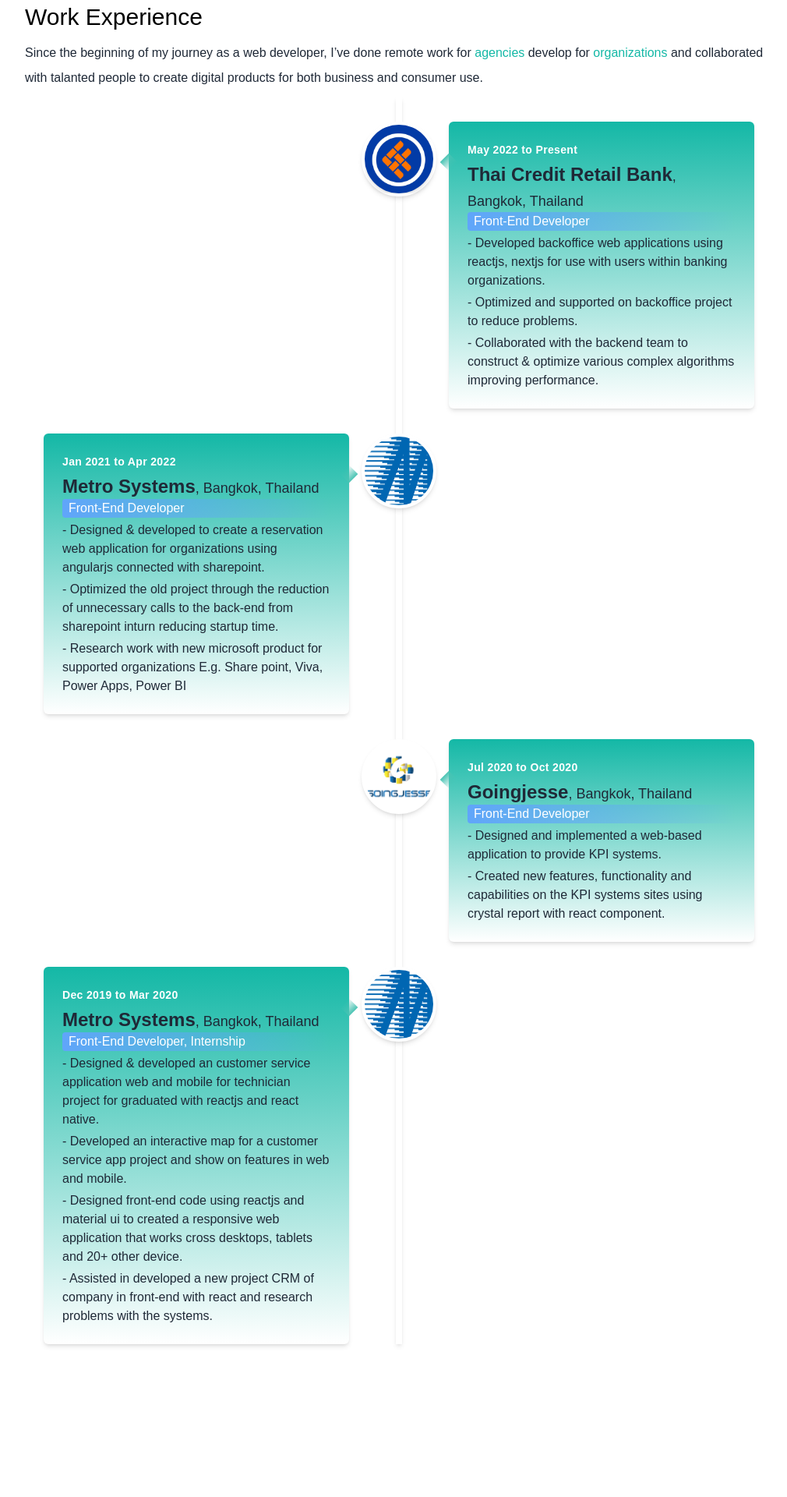
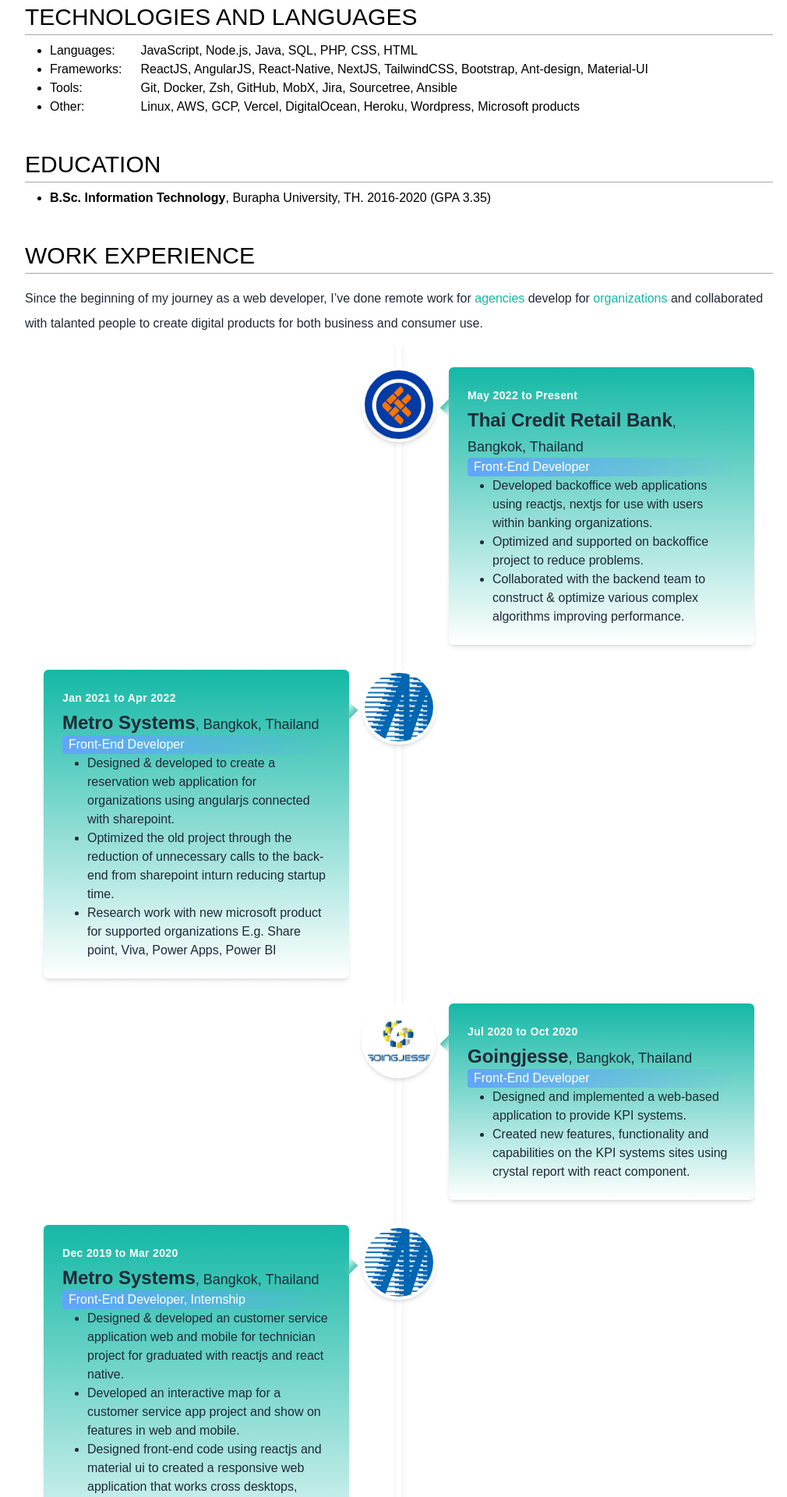
Before and after one commit to habonn/port-peem, a Next.js app: page / in a window 1280 px wide. Shown: the part 840-2760 px from the top of the page at 78% size, without its empty margins (128-1138 px from the left). Before the commit the page ends 2604 px from the top, so only its background shows below. Built offline with nearby package versions, Linux system fonts and the light colour scheme.

Commit message:
add tech and education

```diff
--- a/pages/index.js
+++ b/pages/index.js
@@ -99,10 +99,39 @@
             </div>
           </div>
         </section>
-        {/* <section>
+        <section className="py-10">
           <div>
-            <h3 className="text-3xl py-1 dark:text-white ">Services I offer</h3>
-            <p className="text-md py-2 leading-8 text-gray-800 dark:text-gray-200">
+            <h3 className="text-3xl py-1 dark:text-white ">
+              TECHNOLOGIES AND LANGUAGES
+            </h3>
+            <hr className="border-[#a9a9a9] mb-2 mt-0"></hr>
+            <ul class="text-left list-disc pl-8">
+              <li>
+                <span class="w-28 inline-block">Languages:</span>{" "}
+                <span>JavaScript, Node.js, Java, SQL, PHP, CSS, HTML</span>{" "}
+              </li>
+              <li>
+                <span class="w-28 inline-block">Frameworks:</span>{" "}
+                <span>
+                  ReactJS, AngularJS, React-Native, NextJS, TailwindCSS,
+                  Bootstrap, Ant-design, Material-UI
+                </span>{" "}
+              </li>
+              <li>
+                <span class="w-28 inline-block">Tools:</span>{" "}
+                <span>
+                  Git, Docker, Zsh, GitHub, MobX, Jira, Sourcetree, Ansible{" "}
+                </span>{" "}
+              </li>
+              <li>
+                <span class="w-28 inline-block">Other:</span>{" "}
+                <span>
+                  Linux, AWS, GCP, Vercel, DigitalOcean, Heroku, Wordpress,
+                  Microsoft products
+                </span>{" "}
+              </li>
+            </ul>
+            {/* <p className="text-md py-2 leading-8 text-gray-800 dark:text-gray-200">
               Since the beginning of my journey as a freelance designer and
               developer, I've done remote work for
               <span className="text-teal-500"> agencies </span>
@@ -158,12 +187,25 @@
               <p className="text-gray-800 py-1">Illustrator</p>
               <p className="text-gray-800 py-1">Figma</p>
               <p className="text-gray-800 py-1">Indesign</p>
+            </div> */}
           </div>
+        </section>
+        <section>
+          <div>
+            <h3 className="text-3xl py-1 dark:text-white ">EDUCATION</h3>
+            <hr className="border-[#a9a9a9] mb-2 mt-0"></hr>
+            <ul class="text-left list-disc pl-8">
+              <li>
+                <strong> B.Sc. Information Technology</strong>,
+                <span> Burapha University, TH. 2016-2020 (GPA 3.35)</span>{" "}
+              </li>
+            </ul>
           </div>
-        </section> */}
+        </section>
         <section id="experience" className="py-10">
           <div>
-            <h3 className="text-3xl py-1 dark:text-white ">Work Experience</h3>
+            <h3 className="text-3xl py-1 dark:text-white ">WORK EXPERIENCE</h3>
+            <hr className="border-[#a9a9a9] mb-2 mt-0"></hr>
             <p className="text-md py-2 leading-8 text-gray-800 dark:text-gray-200">
               Since the beginning of my journey as a web developer, I’ve done
               remote work for
@@ -211,18 +253,21 @@
                     <h3 className="px-2 text-white bg-gradient-to-r from-blue-400 rounded">
                       Front-End Developer
                     </h3>
-                    <p className="pt-1">
-                      - Developed backoffice web applications using reactjs,
+                    <ul class="text-left list-disc pl-8">
+                      <li>
+                        Developed backoffice web applications using reactjs,
                         nextjs for use with users within banking organizations.
-                    </p>
-                    <p className="pt-1">
-                      - Optimized and supported on backoffice project to reduce
+                      </li>
+                      <li>
+                        Optimized and supported on backoffice project to reduce
                         problems.
-                    </p>
-                    <p className="pt-1">
-                      - Collaborated with the backend team to construct &
-                      optimize various complex algorithms improving performance.
-                    </p>
+                      </li>
+                      <li>
+                        Collaborated with the backend team to construct &
+                        optimize various complex algorithms improving
+                        performance.
+                      </li>
+                    </ul>
                   </div>
                 </div>
               </div>
@@ -260,20 +305,23 @@
                     <h3 className="px-2 text-white bg-gradient-to-r from-blue-400 rounded">
                       Front-End Developer
                     </h3>
-                    <p className="pt-1">
-                      - Designed & developed to create a reservation web
+                    <ul class="text-left list-disc pl-8">
+                      <li>
+                        Designed & developed to create a reservation web
                         application for organizations using angularjs connected
                         with sharepoint.
-                    </p>
-                    <p className="pt-1">
-                      - Optimized the old project through the reduction of
+                      </li>
+                      <li>
+                        Optimized the old project through the reduction of
                         unnecessary calls to the back-end from sharepoint inturn
                         reducing startup time.
-                    </p>
-                    <p className="pt-1">
-                      - Research work with new microsoft product for supported
-                      organizations E.g. Share point, Viva, Power Apps, Power BI
-                    </p>
+                      </li>
+                      <li>
+                        Research work with new microsoft product for supported
+                        organizations E.g. Share point, Viva, Power Apps, Power
+                        BI
+                      </li>
+                    </ul>
                   </div>
                 </div>
               </div>
@@ -307,15 +355,17 @@
                     <h3 className="px-2 text-white bg-gradient-to-r from-blue-400 rounded">
                       Front-End Developer
                     </h3>
-                    <p className="pt-1">
-                      - Designed and implemented a web-based application to
+                    <ul class="text-left list-disc pl-8">
+                      <li>
+                        Designed and implemented a web-based application to
                         provide KPI systems.
-                    </p>
-                    <p className="pt-1">
-                      - Created new features, functionality and capabilities on
+                      </li>
+                      <li>
+                        Created new features, functionality and capabilities on
                         the KPI systems sites using crystal report with react
                         component.
-                    </p>
+                      </li>
+                    </ul>
                   </div>
                 </div>
               </div>
@@ -353,25 +403,27 @@
                     <h3 className="px-2 text-white bg-gradient-to-r from-blue-400 rounded">
                       Front-End Developer, Internship
                     </h3>
-                    <p className="pt-1">
-                      - Designed & developed an customer service application web
+                    <ul class="text-left list-disc pl-8">
+                      <li>
+                        Designed & developed an customer service application web
                         and mobile for technician project for graduated with
                         reactjs and react native.
-                    </p>
-                    <p className="pt-1">
-                      - Developed an interactive map for a customer service app
+                      </li>
+                      <li>
+                        Developed an interactive map for a customer service app
                         project and show on features in web and mobile.
-                    </p>
-                    <p className="pt-1">
-                      - Designed front-end code using reactjs and material ui to
+                      </li>
+                      <li>
+                        Designed front-end code using reactjs and material ui to
                         created a responsive web application that works cross
                         desktops, tablets and 20+ other device.
-                    </p>
-                    <p className="pt-1">
-                      - Assisted in developed a new project CRM of company in
+                      </li>
+                      <li>
+                        Assisted in developed a new project CRM of company in
                         front-end with react and research problems with the
                         systems.
-                    </p>
+                      </li>
+                    </ul>
                   </div>
                 </div>
               </div>
```
Lines whose indentation alone changed are shown as unchanged.
